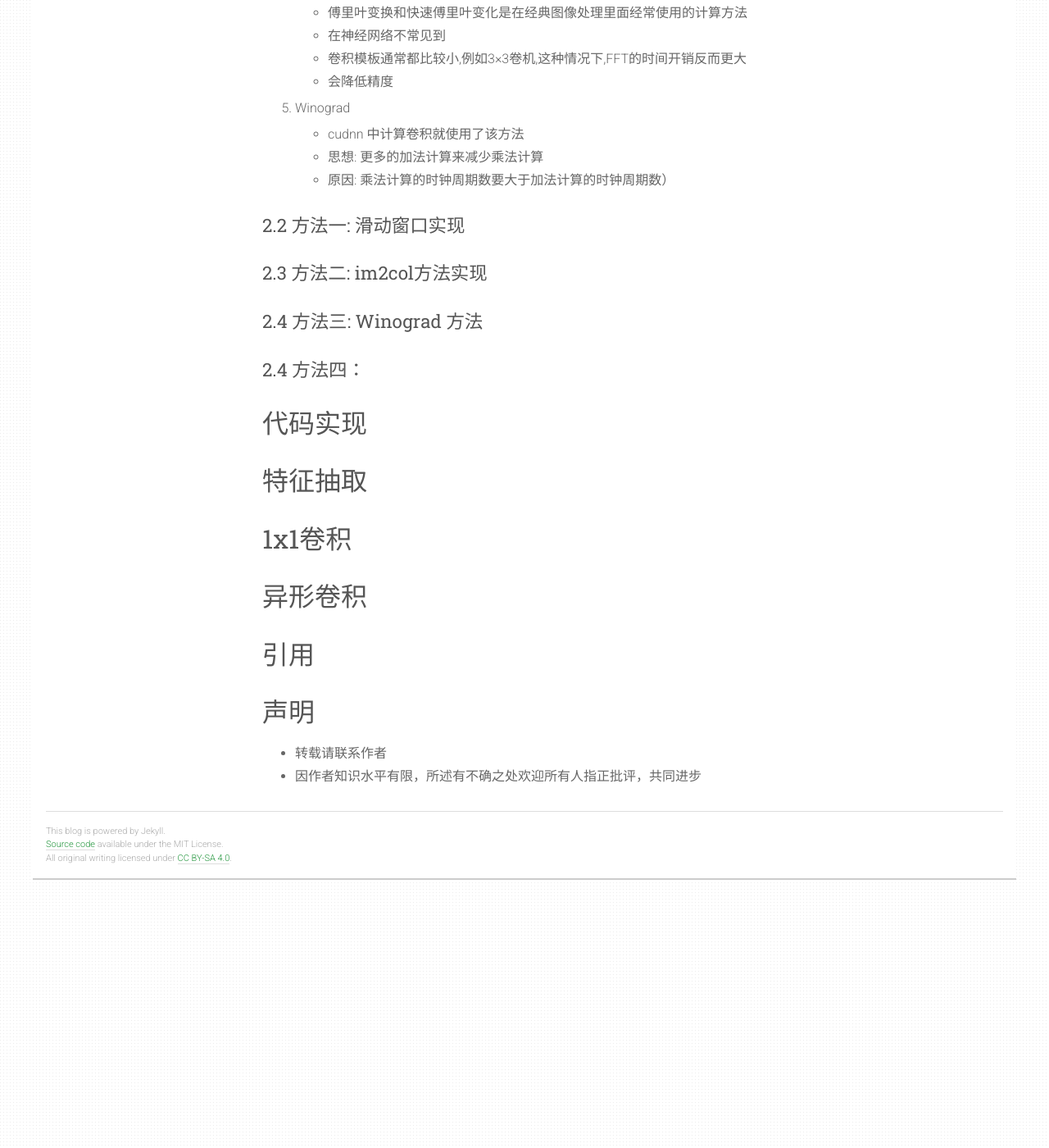
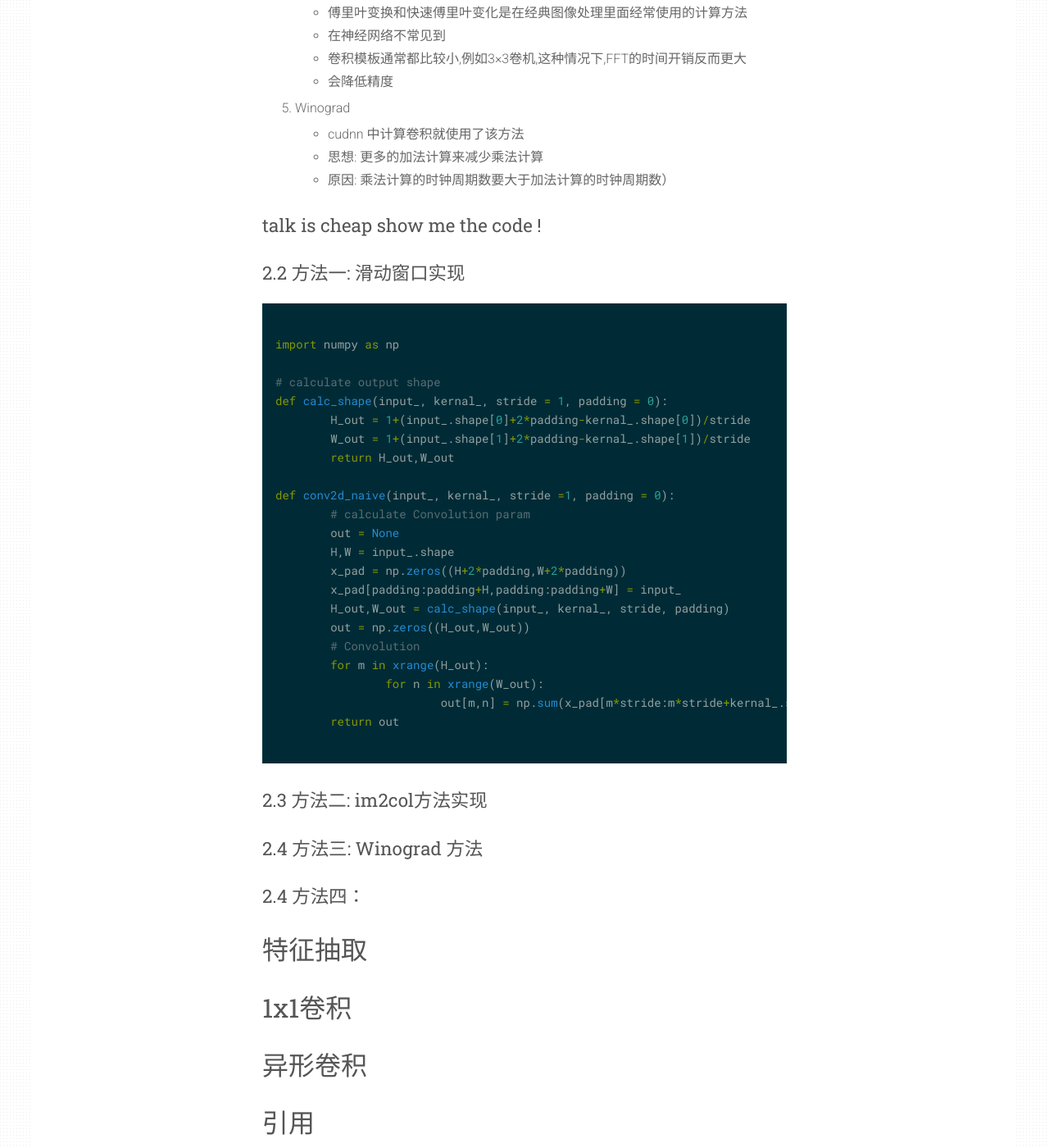
Before and after one commit to vincentweikey/vincentweikey.github.io, a Jekyll site: the page built from _posts/2018-10-05-understanding-convolution.md, in a window 1280 px wide and 1400 px high, scrolled down 1604 px. Shown: the whole window at 82% size. Built offline with Jekyll 4.4.1, drawn with Linux system fonts in a browser that asks for light colours; before the commit the page ends 2725 px from its top, so only the background shows below that; some of the changed text lies outside the part shown.

Commit message:
add code

````diff
--- a/_posts/2018-10-05-understanding-convolution.md
+++ b/_posts/2018-10-05-understanding-convolution.md
@@ -65,20 +65,43 @@ tags: [Theory,CV]
 	* 思想: 更多的加法计算来减少乘法计算
 	* 原因: 乘法计算的时钟周期数要大于加法计算的时钟周期数）
 
-
-
+### talk is cheap show me the code !
 
 ### 2.2 方法一: 滑动窗口实现
 
+```python
+
+import numpy as np
+
+# calculate output shape
+def calc_shape(input_, kernal_, stride = 1, padding = 0):
+	H_out = 1+(input_.shape[0]+2*padding-kernal_.shape[0])/stride
+	W_out = 1+(input_.shape[1]+2*padding-kernal_.shape[1])/stride
+	return H_out,W_out
+
+def conv2d_naive(input_, kernal_, stride =1, padding = 0):
+	# calculate Convolution param
+	out = None
+	H,W = input_.shape
+	x_pad = np.zeros((H+2*padding,W+2*padding))
+	x_pad[padding:padding+H,padding:padding+W] = input_
+	H_out,W_out = calc_shape(input_, kernal_, stride, padding)
+	out = np.zeros((H_out,W_out))
+	# Convolution
+	for m in xrange(H_out):
+		for n in xrange(W_out):
+			out[m,n] = np.sum(x_pad[m*stride:m*stride+kernal_.shape[0],n*stride:n*stride+kernal_.shape[1]] *  kernal_)
+	return out
+
+```
+
 ### 2.3 方法二: im2col方法实现
+
 
 ### 2.4 方法三: Winograd 方法
 
+
 ### 2.4 方法四：
----
-# 代码实现
-
-
 ---
 
 # 特征抽取
````
Also changed, not shown: other parts of _posts/2018-10-05-understanding-convolution.md (+1 -1 lines).
